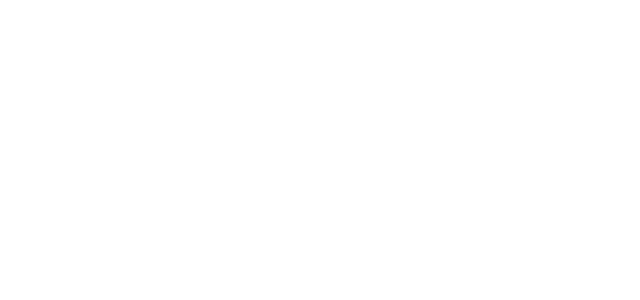
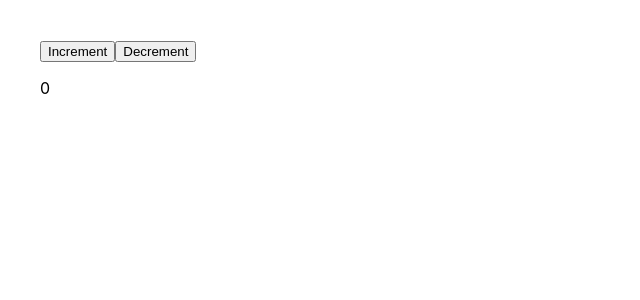
Before and after one commit to Ulephraim/react-lab, a React (Vite) app in the folder my-react-app/: page /reducer in a window 1280 px wide. Before the commit this address had no page. Shown: the top 300 px of the page, without its empty margins (0-640 px from the left). Built offline with nearby package versions, Linux system fonts and the light colour scheme.

Commit message:
Implement Homepage project routes

```diff
--- a/my-react-app/src/App.tsx
+++ b/my-react-app/src/App.tsx
@@ -3,18 +3,31 @@
 import './index.css';
 
 import { BrowserRouter, Routes, Route } from 'react-router-dom';
+import Home from './../src/projects/CRUD/home';
 import UseStateHook from './projects/Hooks/useStateHook';
+import UseReducerHook from './projects/Hooks/useReducerHook';
+import Create from './projects/CRUD/create';
+import Update from './projects/CRUD/update';
+import Read from './projects/CRUD/read';
+import HomePage from './projects/Home';
+import Donate from './projects/PAYMENTINTEGRATION/Donate';
 
 function App() {
   return (
     <BrowserRouter>
       <Routes>
-        <Route path="/" element={<UseStateHook />}></Route>
-
-        {/* <Route path="/" element={<Home />}></Route>
+        <Route path="/" element={<HomePage />}></Route>
+        <Route path="/donate" element={<Donate />} />
+        <Route path="/usestatehook" element={<UseStateHook />}>
+          UseStateHook
+        </Route>
+        <Route path="/reducer" element={<UseReducerHook />}>
+          Reducer
+        </Route>
+        <Route path="/crud-home" element={<Home />}></Route>
         <Route path="/create" element={<Create />}></Route>
         <Route path="/update/:id" element={<Update />}></Route>
-        <Route path="/read/:id" element={<Read />}></Route> */}
+        <Route path="/read/:id" element={<Read />}></Route>
       </Routes>
     </BrowserRouter>
   );
--- /dev/null
+++ b/my-react-app/src/projects/Home.tsx
@@ -0,0 +1,13 @@
+/** @format */
+
+import { Link } from 'react-router-dom';
+
+export default function HomePage() {
+  return (
+    <div>
+      Welcome Home <br />
+      <Link to="/crud-home">CRUD</Link> <br />
+      <Link to="/donate">Donate</Link>
+    </div>
+  );
+}
--- /dev/null
+++ b/my-react-app/src/projects/Hooks/useReducerHook.tsx
@@ -0,0 +1,46 @@
+/** @format */
+
+import { useReducer } from 'react';
+
+interface State {
+  count: number;
+}
+
+interface Action {
+  type: 'INCREMENT' | 'DECREMENT';
+}
+
+function reducer(state: State, action: Action): State {
+  switch (action.type) {
+    case 'INCREMENT':
+      return { count: state.count + 1 };
+    case 'DECREMENT':
+      return { count: state.count - 1 };
+    default:
+      return state;
+  }
+}
+
+const initialState: State = { count: 0 };
+
+const UseReducerHook = () => {
+  const [state, dispatch] = useReducer(reducer, initialState);
+
+  return (
+    <>
+      <div>
+        <button onClick={() => dispatch({ type: 'INCREMENT' })}>
+          Increment
+        </button>
+
+        <button onClick={() => dispatch({ type: 'DECREMENT' })}>
+          Decrement
+        </button>
+        <p>{state.count}</p>
+      </div>
+      <div></div>
+    </>
+  );
+};
+
+export default UseReducerHook;
--- /dev/null
+++ b/my-react-app/src/projects/PAYMENTINTEGRATION/Donate.tsx
@@ -0,0 +1,5 @@
+/** @format */
+
+export default function Donate() {
+  return <div>Donate Page</div>;
+}
```
